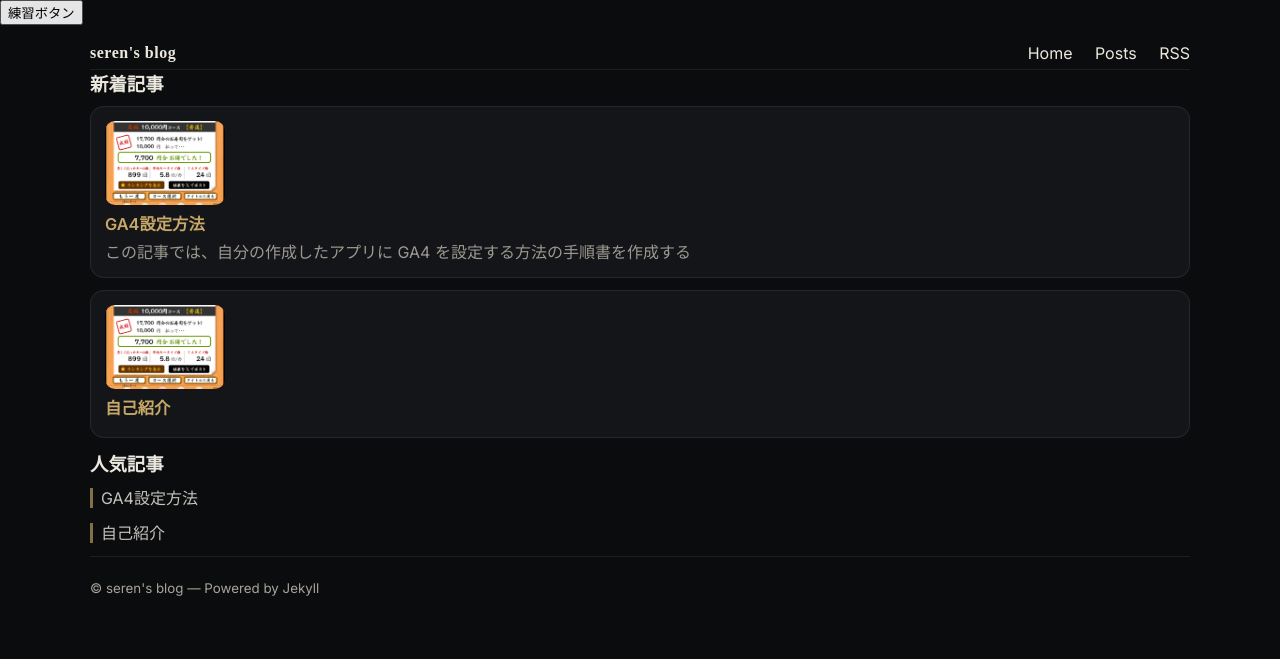
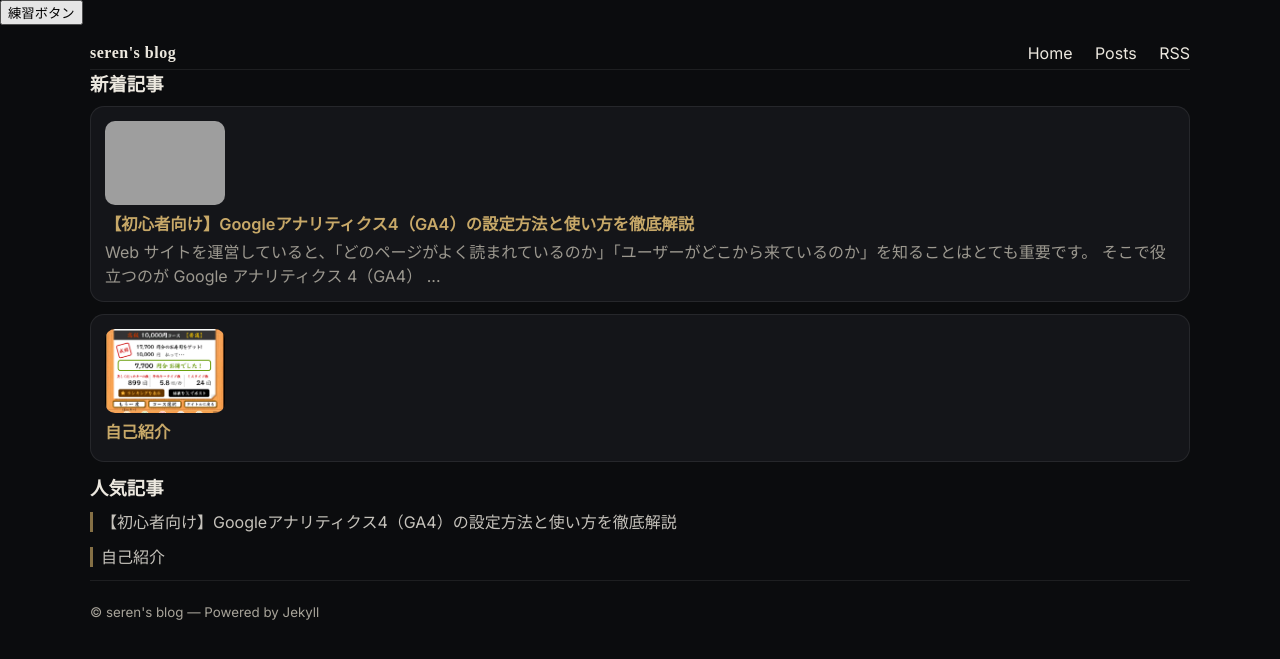
Before and after one commit to HiroseRen/ren-blog, a Jekyll site: the page built from index.md, in a window 1280 px wide. Shown: the top 659 px of the page. Built offline with Jekyll 4.4.1, drawn with Linux system fonts in a browser that asks for light colours; part of the change alters nothing that is shown; grey boxes are pictures that could not be loaded.

Commit message:
post: 記事投稿

```diff
--- a/_posts/2025-09-24-GA4.md
+++ b/_posts/2025-09-24-GA4.md
@@ -1,14 +1,88 @@
 ---
 layout: post
-title: "GA4設定方法"
-date: 2025-09-24 10:00:00 +0900
-image: /assets/images/dg.jpg
+title: "【初心者向け】Googleアナリティクス4（GA4）の設定方法と使い方を徹底解説"
+date: 2025-09-24 14:00:00 +0900
+image: /assets/images/ga4-setup.jpg
+tags: [GA4, アクセス解析, Googleアナリティクス, Webマーケティング]
+categories: [マーケティング, アクセス解析]
 ---
 
-この記事では、自分の作成したアプリに GA4 を設定する方法の手順書を作成する
+Web サイトを運営していると、「どのページがよく読まれているのか」「ユーザーがどこから来ているのか」を知ることはとても重要です。
+そこで役立つのが **Google アナリティクス 4（GA4）** です。
 
-# 前提知識
+本記事では **初心者でも迷わない GA4 の導入手順と使い方** を、画像つきでわかりやすく解説します。
+これからアクセス解析を始めたい方、ユニバーサルアナリティクスから移行したい方におすすめです。
 
-## GA4 とは
+---
 
-## GA4 はなぜ必要なのか
+## 目次
+
+1. GA4 とは？従来の Google アナリティクスとの違い
+2. GA4 を導入する前に準備するもの
+3. GA4 の基本的な設定方法
+4. Google タグマネージャー（GTM）を使った導入手順
+5. レポートの見方と活用例
+6. まとめ
+
+---
+
+## 1. GA4 とは？従来の Google アナリティクスとの違い
+
+- **イベントベースの計測**：ページビューだけでなく、クリック・スクロール・動画再生なども柔軟に計測できます。
+- **クロスデバイス計測**：PC・スマホ・アプリを横断したユーザー行動を追える。
+- **レポートのカスタマイズ性**：探索レポートで自由に分析可能。
+
+従来のユニバーサルアナリティクスとは計測モデルが異なるため、初めて触ると戸惑う方も多いですが、今後は GA4 が標準となります。
+
+---
+
+## 2. GA4 を導入する前に準備するもの
+
+- Google アカウント
+- 自分の Web サイト（GitHub Pages や WordPress でも OK）
+- Google タグマネージャー（GTM）のアカウント
+
+---
+
+## 3. GA4 の基本的な設定方法
+
+1. [Google アナリティクス](https://analytics.google.com/) にアクセス
+2. 新しいプロパティを作成
+3. 「ウェブ」を選択し、サイト URL を入力
+4. GA4 の測定 ID（例：`G-XXXXXXX`）をコピー
+
+---
+
+## 4. Google タグマネージャー（GTM）を使った導入手順
+
+1. [GTM](https://tagmanager.google.com/) で新しいコンテナを作成
+2. 「Google アナリティクス: GA4 設定」タグを追加し、測定 ID を入力
+3. トリガーを「すべてのページ」に設定
+4. プレビューで動作確認後、公開
+
+> 💡 GTM を使えば「ボタンクリック」「スクロール」なども追加設定可能。マーケティングに必須です。
+
+---
+
+## 5. レポートの見方と活用例
+
+- **リアルタイムレポート**：今まさにサイトを見ているユーザーを確認
+- **ページとスクリーン**：人気記事や直帰率を把握
+- **イベントレポート**：どのボタンがよく押されているかを分析
+- **探索レポート**：コンバージョンに至る導線を可視化
+
+---
+
+## 6. まとめ
+
+GA4 は少し難しそうに見えますが、**GTM を使えば初心者でも簡単に導入**できます。
+記事のアクセス数やユーザー行動を把握することで、SEO 対策やコンテンツ改善に役立ちます。
+
+👉 まずは自分のブログに GA4 を導入して、リアルタイムでデータが動くのを体験してみましょう！
+
+---
+
+## 関連記事
+
+- [Jekyll ブログに Google タグマネージャーを設置する方法](/ren-blog/2025/09/24/jekyll-gtm.html)
+- [初心者でもできる SEO ライティングの基本](/ren-blog/2025/09/24/seo-writing.html)
```
